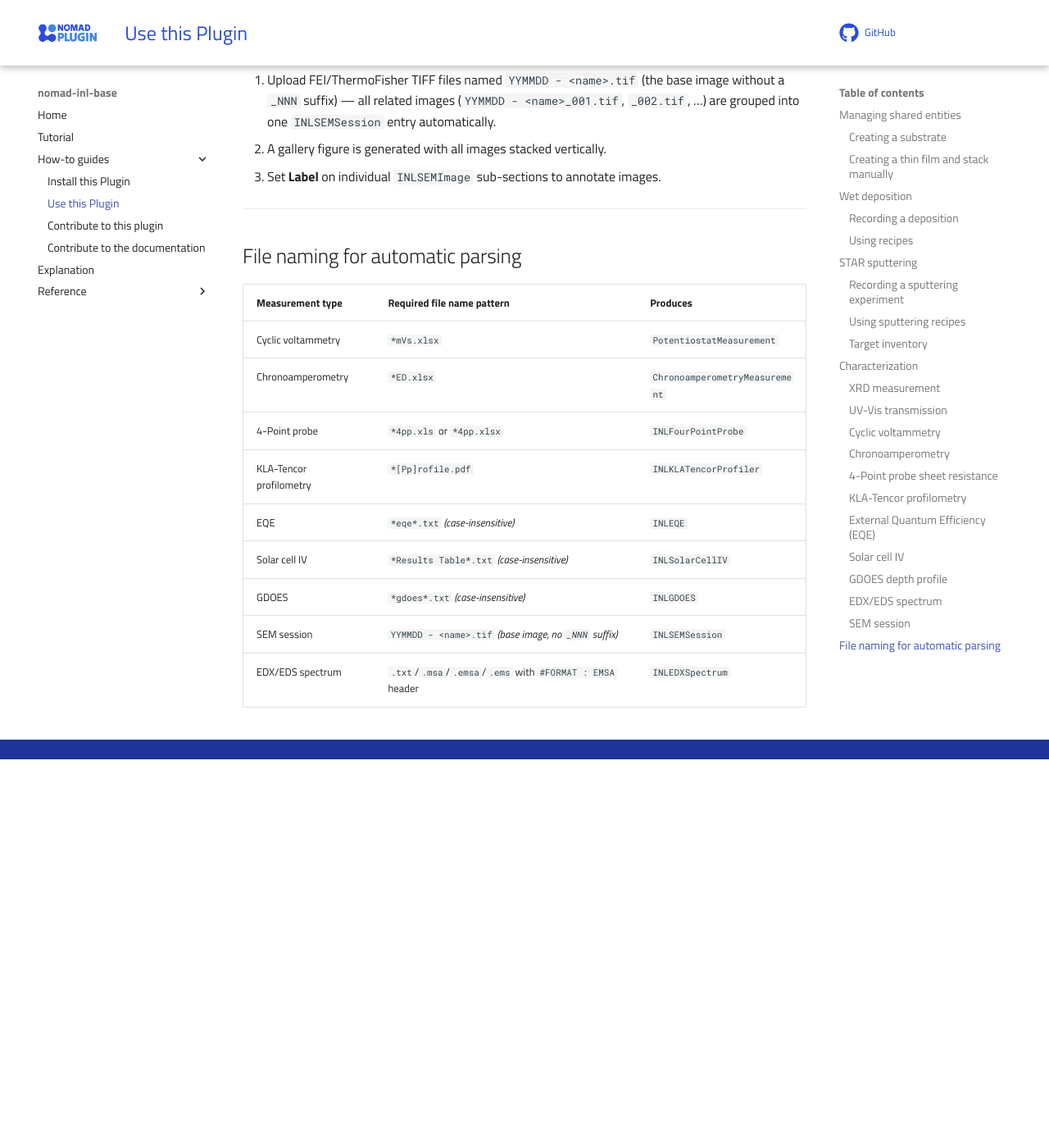
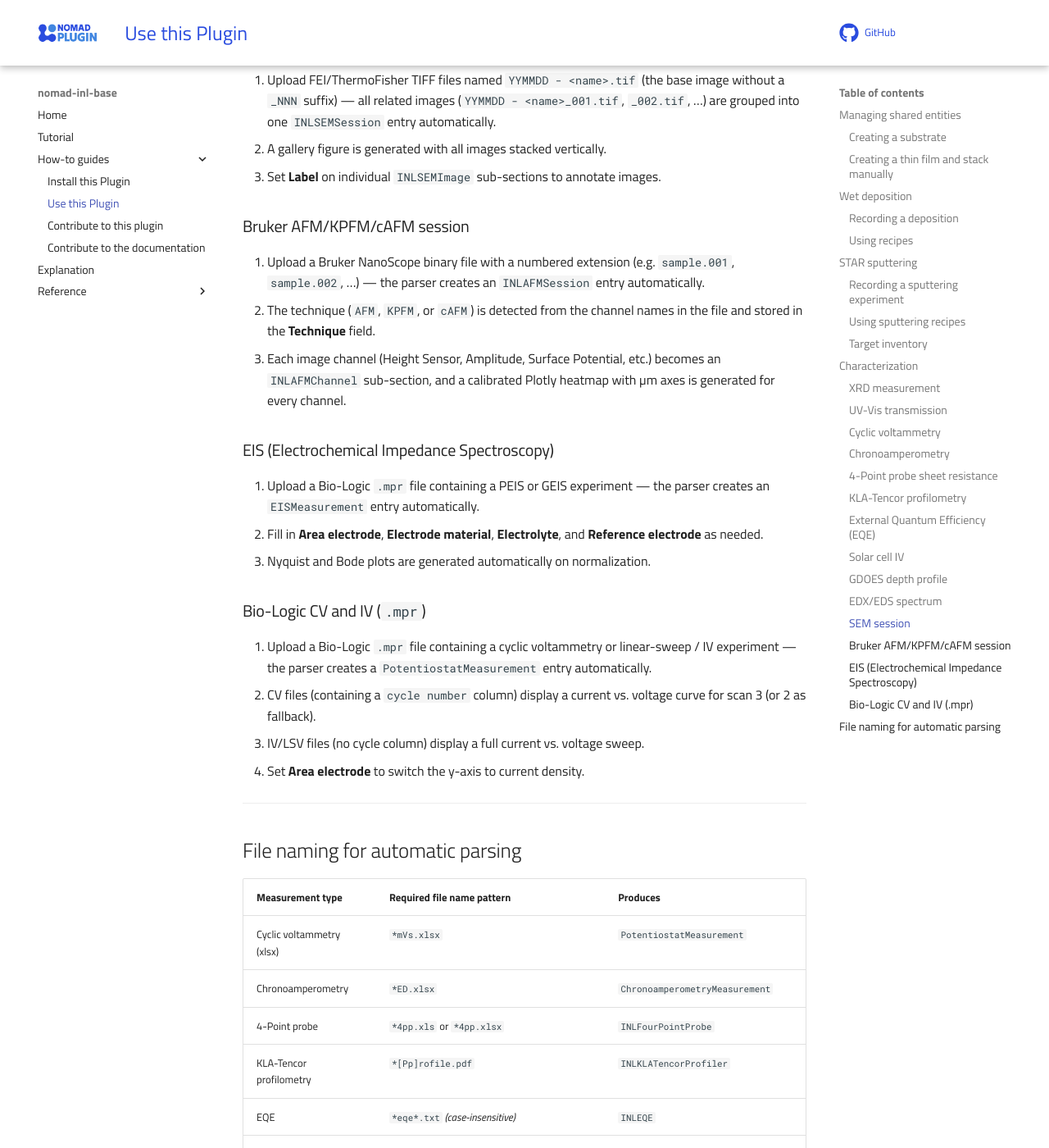
Before and after one commit to GarzonDiegoFEUP/nomad-inl-base, an MkDocs documentation site: the page built from docs/how_to/use_this_plugin.md, in a window 1280 px wide and 1400 px high, scrolled down 4639 px. Shown: the whole window at 82% size. Built offline with MkDocs 1.6.1 and Material for MkDocs 9.7.7, drawn with Linux system fonts in a browser that asks for light colours; comment, search, counter and statistics services are not loaded; before the commit the page ends 5565 px from its top, so only the background shows below that; some of the changed text lies outside the part shown.

Commit message:
docs: add AFM, EIS, and Bio-Logic MPR how-to steps and file naming entries

```diff
--- a/docs/how_to/use_this_plugin.md
+++ b/docs/how_to/use_this_plugin.md
@@ -183,13 +183,42 @@ are recomputed automatically. If any threshold is exceeded,
 2. A gallery figure is generated with all images stacked vertically.
 3. Set **Label** on individual `INLSEMImage` sub-sections to annotate images.
 
+### Bruker AFM/KPFM/cAFM session
+
+1. Upload a Bruker NanoScope binary file with a numbered extension
+   (e.g. `sample.001`, `sample.002`, …) — the parser creates an
+   `INLAFMSession` entry automatically.
+2. The technique (`AFM`, `KPFM`, or `cAFM`) is detected from the channel
+   names in the file and stored in the **Technique** field.
+3. Each image channel (Height Sensor, Amplitude, Surface Potential, etc.)
+   becomes an `INLAFMChannel` sub-section, and a calibrated Plotly heatmap
+   with µm axes is generated for every channel.
+
+### EIS (Electrochemical Impedance Spectroscopy)
+
+1. Upload a Bio-Logic `.mpr` file containing a PEIS or GEIS experiment —
+   the parser creates an `EISMeasurement` entry automatically.
+2. Fill in **Area electrode**, **Electrode material**, **Electrolyte**, and
+   **Reference electrode** as needed.
+3. Nyquist and Bode plots are generated automatically on normalization.
+
+### Bio-Logic CV and IV (`.mpr`)
+
+1. Upload a Bio-Logic `.mpr` file containing a cyclic voltammetry or
+   linear-sweep / IV experiment — the parser creates a
+   `PotentiostatMeasurement` entry automatically.
+2. CV files (containing a `cycle number` column) display a current vs.
+   voltage curve for scan 3 (or 2 as fallback).
+3. IV/LSV files (no cycle column) display a full current vs. voltage sweep.
+4. Set **Area electrode** to switch the y-axis to current density.
+
 ---
 
 ## File naming for automatic parsing
 
 | Measurement type | Required file name pattern | Produces |
 |-----------------|---------------------------|---------|
-| Cyclic voltammetry | `*mVs.xlsx` | `PotentiostatMeasurement` |
+| Cyclic voltammetry (xlsx) | `*mVs.xlsx` | `PotentiostatMeasurement` |
 | Chronoamperometry | `*ED.xlsx` | `ChronoamperometryMeasurement` |
 | 4-Point probe | `*4pp.xls` or `*4pp.xlsx` | `INLFourPointProbe` |
 | KLA-Tencor profilometry | `*[Pp]rofile.pdf` | `INLKLATencorProfiler` |
@@ -198,3 +227,5 @@ are recomputed automatically. If any threshold is exceeded,
 | GDOES | `*gdoes*.txt` *(case-insensitive)* | `INLGDOES` |
 | SEM session | `YYMMDD - <name>.tif` *(base image, no `_NNN` suffix)* | `INLSEMSession` |
 | EDX/EDS spectrum | `.txt`/`.msa`/`.emsa`/`.ems` with `#FORMAT : EMSA` header | `INLEDXSpectrum` |
+| Bruker AFM/KPFM/cAFM | `*.001`, `*.002`, … *(numbered Bruker binary)* | `INLAFMSession` |
+| EIS / CV / IV (Bio-Logic) | `*.mpr` *(technique auto-detected from data columns)* | `EISMeasurement` or `PotentiostatMeasurement` |
```
Also changed, not shown: README.md (+3 -1 lines).
